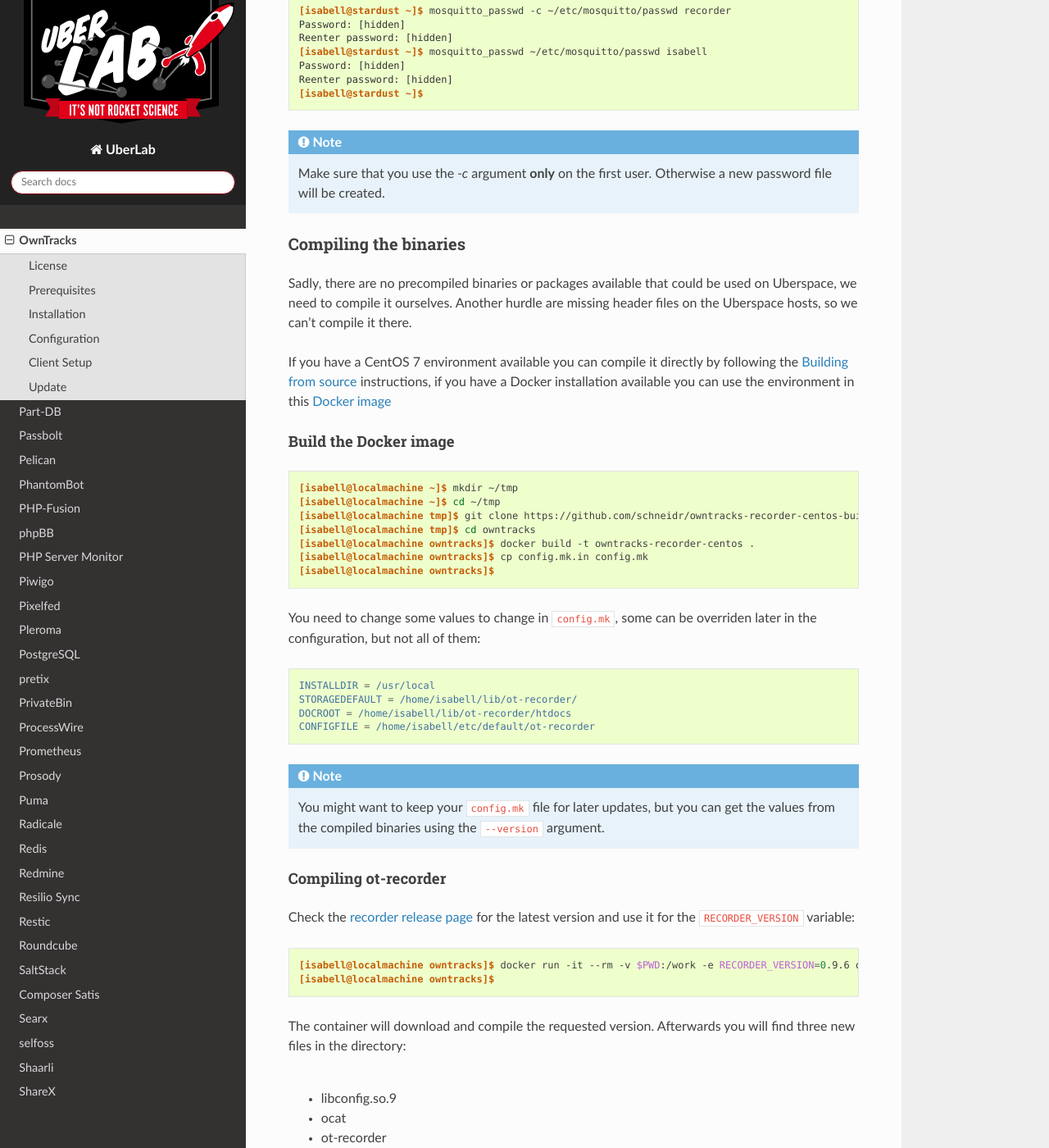
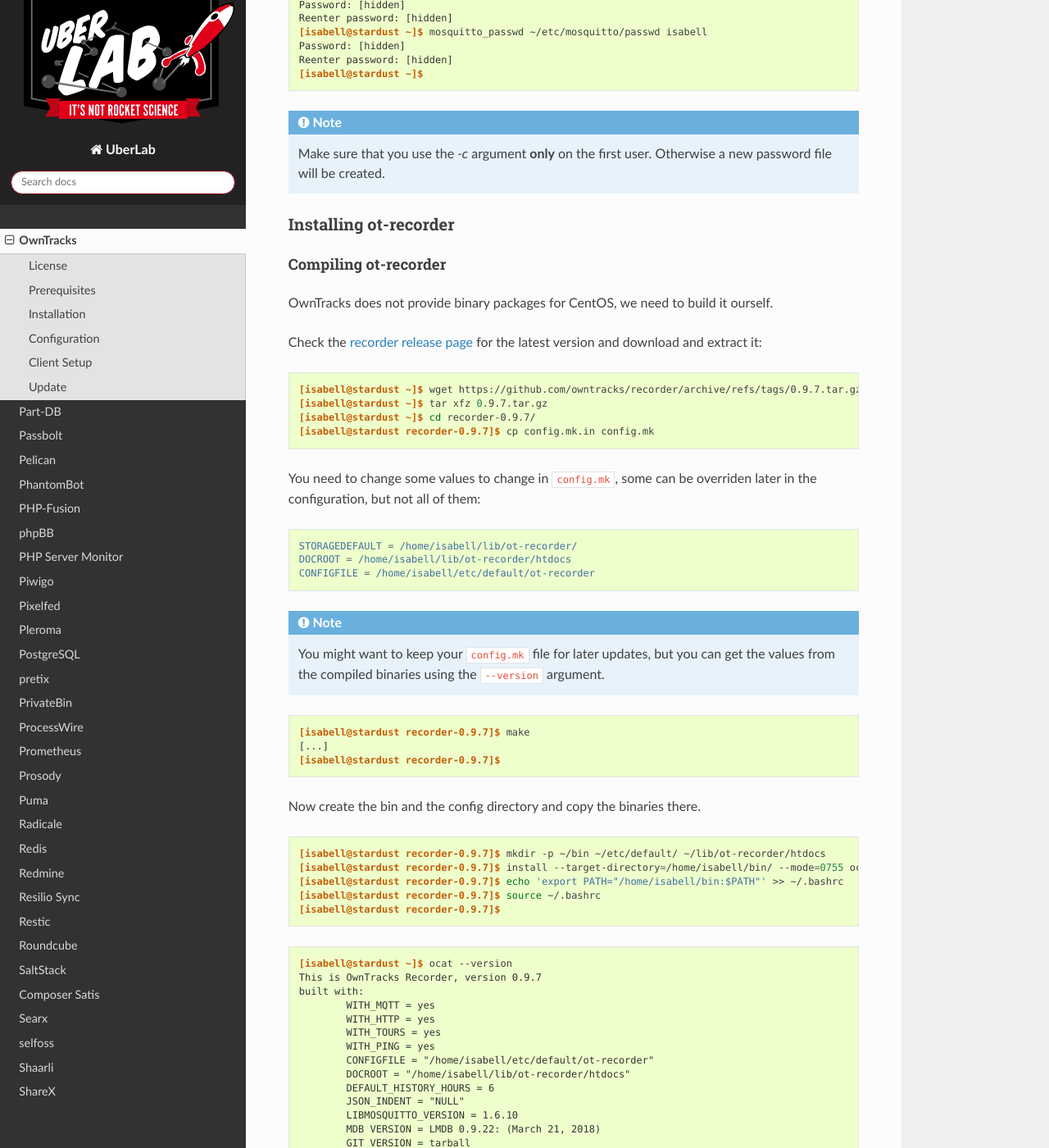
Before and after one commit to Uberspace/lab, a Sphinx documentation site: the page built from source/guide_owntracks.rst, in a window 1280 px wide and 1400 px high, scrolled down 1935 px. Shown: the whole window at 82% size. Built offline with Sphinx 7.4.7 and the Read the Docs theme 2.0.0, drawn with Linux system fonts in a browser that asks for light colours; some of the changed text lies outside the part shown.

```diff
--- a/source/guide_owntracks.rst
+++ b/source/guide_owntracks.rst
@@ -38,7 +38,6 @@
 Prerequisites
 =============
 
-* Either a CentOS 7 environment or a working Docker installation to compile the binaries
 * Node version 18, the compilation process for the frontend is not compatible with Node 20 yet
 
 Installation
@@ -63,82 +62,67 @@
 
 .. note:: Make sure that you use the `-c` argument **only** on the first user. Otherwise a new password file will be created.
 
-Compiling the binaries
+Installing ot-recorder
 ----------------------
 
-Sadly, there are no precompiled binaries or packages available that could be used on Uberspace, we need to compile it ourselves. Another hurdle are missing header files on the Uberspace hosts, so we can't compile it there.
+Compiling ot-recorder
+^^^^^^^^^^^^^^^^^^^^^
 
-If you have a CentOS 7 environment available you can compile it directly by following the `Building from source`_ instructions, if you have a Docker installation available you can use the environment in this `Docker image`_
+OwnTracks does not provide binary packages for CentOS, we need to build it ourself.
 
-Build the Docker image
-^^^^^^^^^^^^^^^^^^^^^^
+Check the `recorder release page`_ for the latest version and download and extract it:
 
 .. code-block:: console
 
- [isabell@localmachine ~]$ mkdir ~/tmp
- [isabell@localmachine ~]$ cd ~/tmp
- [isabell@localmachine tmp]$ git clone https://github.com/schneidr/owntracks-recorder-centos-build owntracks
- [isabell@localmachine tmp]$ cd owntracks
- [isabell@localmachine owntracks]$ docker build -t owntracks-recorder-centos .
- [isabell@localmachine owntracks]$ cp config.mk.in config.mk
- [isabell@localmachine owntracks]$
+  [isabell@stardust ~]$ wget https://github.com/owntracks/recorder/archive/refs/tags/0.9.7.tar.gz
+  [isabell@stardust ~]$ tar xfz 0.9.7.tar.gz
+  [isabell@stardust ~]$ cd recorder-0.9.7/
+  [isabell@stardust recorder-0.9.7]$ cp config.mk.in config.mk
 
 You need to change some values to change in ``config.mk``, some can be overriden later in the configuration, but not all of them:
 
 .. code-block:: ini
 
-  INSTALLDIR = /usr/local
   STORAGEDEFAULT = /home/isabell/lib/ot-recorder/
   DOCROOT = /home/isabell/lib/ot-recorder/htdocs
   CONFIGFILE = /home/isabell/etc/default/ot-recorder
 
 .. note:: You might want to keep your ``config.mk`` file for later updates, but you can get the values from the compiled binaries using the ``--version`` argument.
 
-Compiling ot-recorder
-^^^^^^^^^^^^^^^^^^^^^
-
-Check the `recorder release page`_ for the latest version and use it for the ``RECORDER_VERSION`` variable:
 
 .. code-block:: console
 
- [isabell@localmachine owntracks]$ docker run -it --rm -v $PWD:/work -e RECORDER_VERSION=0.9.6 owntracks-recorder-centos:latest
- [isabell@localmachine owntracks]$
+  [isabell@stardust recorder-0.9.7]$ make
+  [...]
+  [isabell@stardust recorder-0.9.7]$
 
-The container will download and compile the requested version. Afterwards you will find three new files in the directory:
-
-* libconfig.so.9
-* ocat
-* ot-recorder
-
-These files need to be copied to your Uberspace server. First, create the necessary directories an change your environment variables:
+Now create the bin and the config directory and copy the binaries there.
 
 .. code-block:: console
 
- [isabell@stardust ~]$ mkdir -p ~/bin/lib ~/etc/default/
- [isabell@stardust ~]$ echo 'export LD_LIBRARY_PATH="/home/isabell/bin/lib:$LD_LIBRARY_PATH"' >> ~/.bashrc
- [isabell@stardust ~]$ echo 'export PATH="/home/isabell/bin:$PATH"' >> ~/.bashrc
- [isabell@stardust ~]$ source ~/.bashrc
- [isabell@stardust ~]$
-
-Now upload the file ``libconfig.so.9`` into the directory ``/home/isabell/bin/lib``, both ``ocat`` and ``ot-recorder`` need to be placed into ``/home/isabell/bin/``. Make sure they keep their executable permissions. Afterwards you should be able to call the binaries.
+ [isabell@stardust recorder-0.9.7]$ mkdir -p ~/bin ~/etc/default/ ~/lib/ot-recorder/htdocs
+ [isabell@stardust recorder-0.9.7]$ install --target-directory=/home/isabell/bin/ --mode=0755 ocat ot-recorder
+ [isabell@stardust recorder-0.9.7]$ echo 'export PATH="/home/isabell/bin:$PATH"' >> ~/.bashrc
+ [isabell@stardust recorder-0.9.7]$ source ~/.bashrc
+ [isabell@stardust recorder-0.9.7]$
 
 .. code-block:: console
 
- [isabell@stardust ~]$ ocat --version
- This is OwnTracks Recorder, version 0.9.6
- built with:
-         WITH_MQTT = yes
-         WITH_HTTP = yes
-         WITH_TOURS = yes
-         WITH_PING = yes
-         CONFIGFILE = "/home/isabell/etc/default/ot-recorder"
-         DOCROOT = "/home/isabell/lib/ot-recorder/htdocs"
-         DEFAULT_HISTORY_HOURS = 6
-         JSON_INDENT = "NULL"
-         LIBMOSQUITTO_VERSION = 1.6.10
-         MDB VERSION = LMDB 0.9.22: (March 21, 2018)
-         GIT VERSION = tarball
- [isabell@stardust ~]$
+  [isabell@stardust ~]$ ocat --version
+  This is OwnTracks Recorder, version 0.9.7
+  built with:
+          WITH_MQTT = yes
+          WITH_HTTP = yes
+          WITH_TOURS = yes
+          WITH_PING = yes
+          CONFIGFILE = "/home/isabell/etc/default/ot-recorder"
+          DOCROOT = "/home/isabell/lib/ot-recorder/htdocs"
+          DEFAULT_HISTORY_HOURS = 6
+          JSON_INDENT = "NULL"
+          LIBMOSQUITTO_VERSION = 1.6.10
+          MDB VERSION = LMDB 0.9.22: (March 21, 2018)
+          GIT VERSION = tarball
+  [isabell@stardust ~]$
 
 Configuration
 =============
@@ -172,10 +156,7 @@
  command=ot-recorder 'owntracks/#'
  autostart=yes
  autorestart=unexpected
- environment=LD_LIBRARY_PATH="/home/isabell/bin/lib:/lib64"
  startsecs=30
-
-Adding the environment variable ``LD_LIBRARY_PATH`` makes sure the necessary libraries are found (supervisord does not source the ``.bashrc`` file).
 
 .. include:: includes/supervisord.rst
 
@@ -223,10 +204,9 @@
 
 .. code-block:: console
 
- [isabell@stardust ~]$ mkdir -p ~/lib/ot-recorder/htdocs
- [isabell@stardust ~]$ cd recorder-0.9.6/
- [isabell@stardust recorder-0.9.6]$ cp docroot/static docroot/utils ~/lib/ot-recorder/htdocs
- [isabell@stardust recorder-0.9.6]$
+ [isabell@stardust ~]$ cd ~/recorder-0.9.7/
+ [isabell@stardust recorder-0.9.7]$ cp -r docroot/static docroot/utils ~/lib/ot-recorder/htdocs/
+ [isabell@stardust recorder-0.9.7]$
 
 For the backend configuration:
 
@@ -238,6 +218,15 @@
  [isabell@stardust ~]$
 
 Now you can place your view definitions in ``~/etc/...`` and the view is instantly reachable from the web.
+
+Cleanup
+^^^^^^^
+
+.. code-block:: console
+
+ [isabell@stardust recorder-0.9.7]$ cd ~
+ [isabell@stardust ~]$ rm -rf 0.9.7.tgz recorder-0.9.7
+ [isabell@stardust ~]$
 
 Client Setup
 ============
@@ -281,7 +270,6 @@
 .. _GNU Public License: https://github.com/owntracks/recorder/blob/master/LICENSE
 .. _MIT License: https://github.com/owntracks/frontend/blob/main/LICENSE
 .. _Building from source: https://github.com/owntracks/recorder#building-from-source
-.. _Docker image: https://github.com/schneidr/owntracks-recorder-centos-build
 .. _recorder release page: https://github.com/owntracks/recorder/releases
 .. _frontend releases page: https://github.com/owntracks/frontend/releases
 .. _OwnTracks views: https://github.com/owntracks/recorder#views
@@ -290,6 +278,6 @@
 
 ----
 
-Tested with OwnTracks 0.9.6, Uberspace 7.15.6
+Tested with OwnTracks 0.9.7, Uberspace 7.15.10
 
 .. author_list::
```
